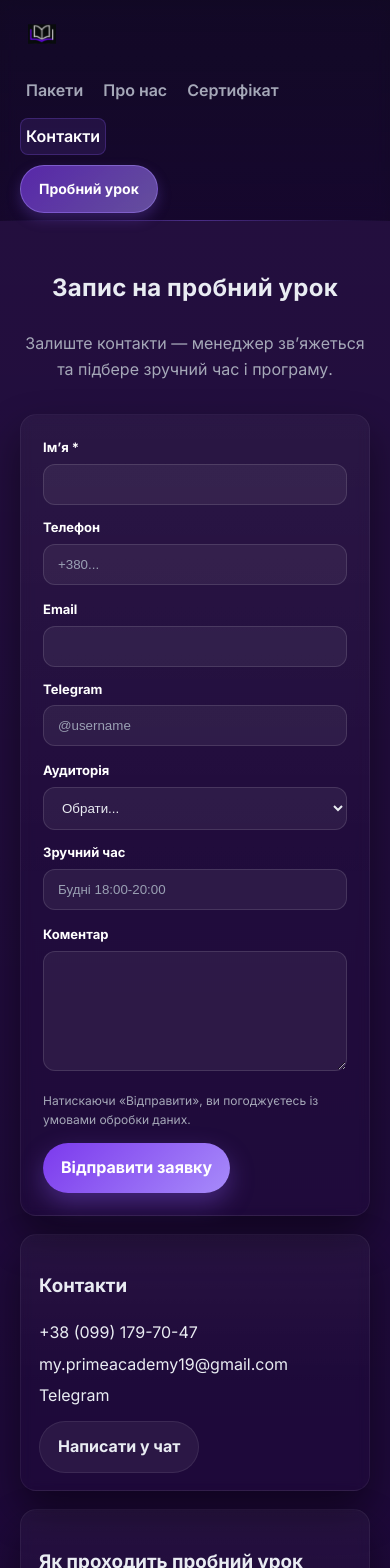
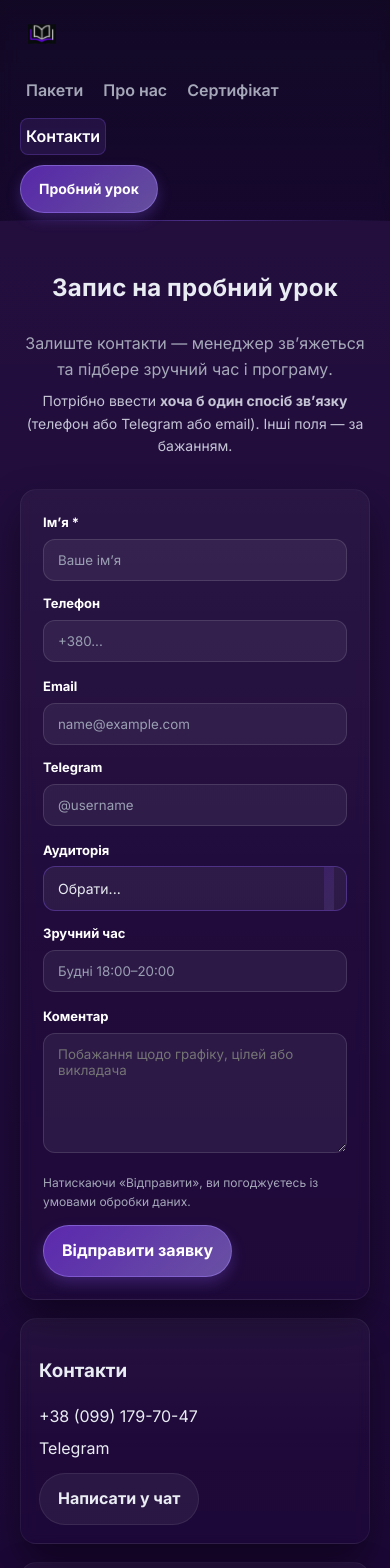
Before and after one commit to Ivan2330/english_app_info, a React (Vite) app in the folder frontend/: page /contacts in a window 390 px wide. Shown: the top 1568 px of the page. Built offline with nearby package versions, Linux system fonts and the light colour scheme; no server answers.

Commit message:
changes contacts page

```diff
--- a/frontend/src/pages/Contacts.jsx
+++ b/frontend/src/pages/Contacts.jsx
@@ -29,6 +29,16 @@ export default function Contacts() {
       alert("Вкажіть, будь ласка, ім’я");
       return;
     }
+    const hasAnyContact =
+      (form.phone && form.phone.trim()) ||
+      (form.telegram && form.telegram.trim()) ||
+      (form.email && form.email.trim());
+
+    if (!hasAnyContact) {
+      alert("Вкажіть хоча б один контакт: телефон, Telegram або email.");
+      return;
+    }
+
     setSending(true);
     setResult(null);
     try {
@@ -67,7 +77,13 @@ export default function Contacts() {
       <div className="container contact__inner">
         <header className="contact__head">
           <h1 className="section-title">Запис на пробний урок</h1>
-          <p className="contact__lead">Залиште контакти — менеджер зв’яжеться та підбере зручний час і програму.</p>
+          <p className="contact__lead">
+            Залиште контакти — менеджер зв’яжеться та підбере зручний час і програму.
+          </p>
+          <p className="contact__hint">
+            Потрібно ввести <strong>хоча б один спосіб зв’язку</strong> (телефон або Telegram або email).
+            Інші поля — за бажанням.
+          </p>
         </header>
 
         <div className="contact__grid">
@@ -76,53 +92,98 @@ export default function Contacts() {
             <div className="form__row">
               <label className="field">
                 <span className="field__label">Ім’я *</span>
-                <input className="field__input" name="name" value={form.name} onChange={onChange} required />
+                <input
+                  className="field__input"
+                  name="name"
+                  value={form.name}
+                  onChange={onChange}
+                  required
+                  placeholder="Ваше ім’я"
+                />
               </label>
 
               <label className="field">
                 <span className="field__label">Телефон</span>
-                <input className="field__input" name="phone" value={form.phone} onChange={onChange} placeholder="+380..." />
+                <input
+                  className="field__input"
+                  name="phone"
+                  value={form.phone}
+                  onChange={onChange}
+                  placeholder="+380..."
+                />
               </label>
             </div>
 
             <div className="form__row">
               <label className="field">
                 <span className="field__label">Email</span>
-                <input className="field__input" type="email" name="email" value={form.email} onChange={onChange} />
+                <input
+                  className="field__input"
+                  type="email"
+                  name="email"
+                  value={form.email}
+                  onChange={onChange}
+                  placeholder="name@example.com"
+                />
               </label>
 
               <label className="field">
                 <span className="field__label">Telegram</span>
-                <input className="field__input" name="telegram" value={form.telegram} onChange={onChange} placeholder="@username" />
+                <input
+                  className="field__input"
+                  name="telegram"
+                  value={form.telegram}
+                  onChange={onChange}
+                  placeholder="@username"
+                />
               </label>
             </div>
 
             <div className="form__row">
               <label className="field">
                 <span className="field__label">Аудиторія</span>
-                <select className="field__input" name="audience" value={form.audience} onChange={onChange}>
+                <select
+                  className="field__input field__select"
+                  name="audience"
+                  value={form.audience}
+                  onChange={onChange}
+                >
                   <option value="">Обрати...</option>
                   <option value="kids">Діти</option>
                   <option value="adults">Дорослі</option>
-                  <option value="business">Бізнес</option>
-                  <option value="it">IT</option>
+                  {/* прибрано: business, it */}
                 </select>
               </label>
 
               <label className="field">
                 <span className="field__label">Зручний час</span>
-                <input className="field__input" name="preferred_time" value={form.preferred_time} onChange={onChange} placeholder="Будні 18:00-20:00" />
+                <input
+                  className="field__input"
+                  name="preferred_time"
+                  value={form.preferred_time}
+                  onChange={onChange}
+                  placeholder="Будні 18:00–20:00"
+                />
               </label>
             </div>
 
             <label className="field">
               <span className="field__label">Коментар</span>
-              <textarea className="field__textarea" name="comment" value={form.comment} onChange={onChange} rows="4" />
+              <textarea
+                className="field__textarea"
+                name="comment"
+                value={form.comment}
+                onChange={onChange}
+                rows="4"
+                placeholder="Побажання щодо графіку, цілей або викладача"
+              />
             </label>
 
             <div className="form__footer">
-              <div className="form__note">Натискаючи «Відправити», ви погоджуєтесь із умовами обробки даних.</div>
-              <button className="btn btn-primary" type="submit" disabled={sending}>
+              <div className="form__note">
+                Натискаючи «Відправити», ви погоджуєтесь із умовами обробки даних.
+              </div>
+              <button className="btn btn-cta" type="submit" disabled={sending}>
                 {sending ? "Надсилаємо..." : "Відправити заявку"}
               </button>
             </div>
@@ -139,16 +200,26 @@ export default function Contacts() {
             )}
           </form>
 
-          {/* INFO / CTA / MAP */}
+          {/* ASIDE */}
           <aside className="contact__aside">
             <div className="contact__card card">
               <h3>Контакти</h3>
               <ul className="contact__list">
                 <li><a href="tel:+380991797047">+38 (099) 179-70-47</a></li>
-                <li><a href="mailto:my.primeacademy19@gmail.com">my.primeacademy19@gmail.com</a></li>
-                <li><a href="https://t.me/IvanKozhevnyk" target="_blank" rel="noreferrer">Telegram</a></li>
+                {/* прибрано email справа */}
+                <li>
+                  <a href="https://t.me/IvanKozhevnyk" target="_blank" rel="noreferrer">
+                    Telegram
+                  </a>
+                </li>
               </ul>
-              <button className="btn btn-ghost" onClick={() => window.tidioChatApi?.open?.()}>Написати у чат</button>
+              <button
+                className="btn btn-ghost"
+                onClick={() => window.tidioChatApi?.open?.()}
+                type="button"
+              >
+                Написати у чат
+              </button>
             </div>
 
             <div className="contact__card card">
@@ -160,10 +231,7 @@ export default function Contacts() {
               </ol>
             </div>
 
-            <div className="contact__map card">
-              <h3>Ми онлайн</h3>
-              <p>Займаємось віддалено у зручний для вас час. За бажанням — очні заняття у партнерських просторах (за запитом).</p>
-            </div>
+            {/* прибрано блок "Ми онлайн" */}
           </aside>
         </div>
       </div>
--- a/frontend/styles/contacts.css
+++ b/frontend/styles/contacts.css
@@ -14,20 +14,32 @@
   margin: 0;
 }
 
+.contact__hint {
+  margin: 8px 0 0;
+  font-size: 14px;
+  color: #d7d9e6;
+  opacity: .9;
+}
+
 .contact__grid {
   display: grid;
   grid-template-columns: 1.6fr 1fr;
   gap: 18px;
 }
 
-/* card wrapper already exists in global.css as .card */
+@media (max-width: 720px) {
+  .contact__grid {
+    grid-template-columns: 1fr;
+  }
+}
+
+/* Form card */
 .form {
   display: grid;
   gap: 14px;
   padding: 22px;
 }
 
-/* form layout */
 .form__row {
   display: grid;
   grid-template-columns: 1fr 1fr;
@@ -35,10 +47,6 @@
 }
 
 @media (max-width: 720px) {
-    .contact__grid {
-        grid-template-columns: 1fr;
-    }
-
   .form__row {
     grid-template-columns: 1fr;
   }
@@ -65,11 +73,10 @@
   border: 1px solid rgba(255, 255, 255, .12);
   outline: none;
   transition: border-color .15s, box-shadow .15s, background .15s;
+  font-family: Inter, system-ui, -apple-system, Segoe UI, Roboto, "Helvetica Neue", Arial, "Noto Sans", sans-serif;
 }
 
-.field__input::placeholder {
-    color: #9aa0b3;
-}
+.field__input::placeholder { color: #9aa0b3; }
 
 .field__input:focus,
 .field__textarea:focus {
@@ -83,7 +90,37 @@
   min-height: 120px;
 }
 
-/* footer */
+/* --- SELECT specific --- */
+.field__select {
+  appearance: none;           /* прибираємо системний вигляд */
+  background-image: linear-gradient(135deg, rgba(124,58,237,.18), rgba(167,139,250,.12));
+  border: 1px solid rgba(139,92,246,.35);
+  padding-right: 34px;
+  position: relative;
+}
+.field__select::-ms-expand { display: none; } /* IE/Edge legacy */
+
+.field__select,
+.field__select option {
+  font-family: Inter, system-ui, -apple-system, Segoe UI, Roboto, "Helvetica Neue", Arial, "Noto Sans", sans-serif;
+  font-size: 14px;
+}
+
+/* Колір фонового списку опцій */
+.field__select option {
+  background: #22153f;   /* фон випадаючої панелі */
+  color: #e9ecf2;
+}
+
+/* Малюємо стрілочку */
+.field__select {
+  background-repeat: no-repeat;
+  background-position: right 12px center;
+  background-size: 10px;
+}
+.field__select:after { content: none; } /* про всяк випадок */
+
+/* Footer */
 .form__footer {
   display: flex;
   align-items: center;
@@ -98,7 +135,7 @@
   font-size: 12px;
 }
 
-/* statuses */
+/* Statuses */
 .form__success,
 .form__error {
   margin: 0;
@@ -120,39 +157,20 @@
 }
 
 /* Aside */
-.contact__aside {
-    display: grid;
-    gap: 18px;
-}
-
-.contact__card {
-    padding: 18px;
-}
+.contact__aside { display: grid; gap: 18px; }
+.contact__card { padding: 18px; }
 
 .contact__list {
   list-style: none;
   margin: 6px 0 12px;
   padding: 0;
 }
-
-.contact__list li {
-    margin-bottom: 6px;
-}
-
-.contact__list a {
-    color: var(--text);
-}
-
-.contact__list a:hover {
-    text-decoration: underline;
-}
+.contact__list li { margin-bottom: 6px; }
+.contact__list a { color: var(--text); }
+.contact__list a:hover { text-decoration: underline; }
 
 .contact__steps {
   margin: 8px 0 0;
   padding-left: 18px;
   color: var(--muted);
 }
-
-.contact__map p {
-    color: var(--muted);
-}
```
Lines whose indentation alone changed are shown as unchanged.
